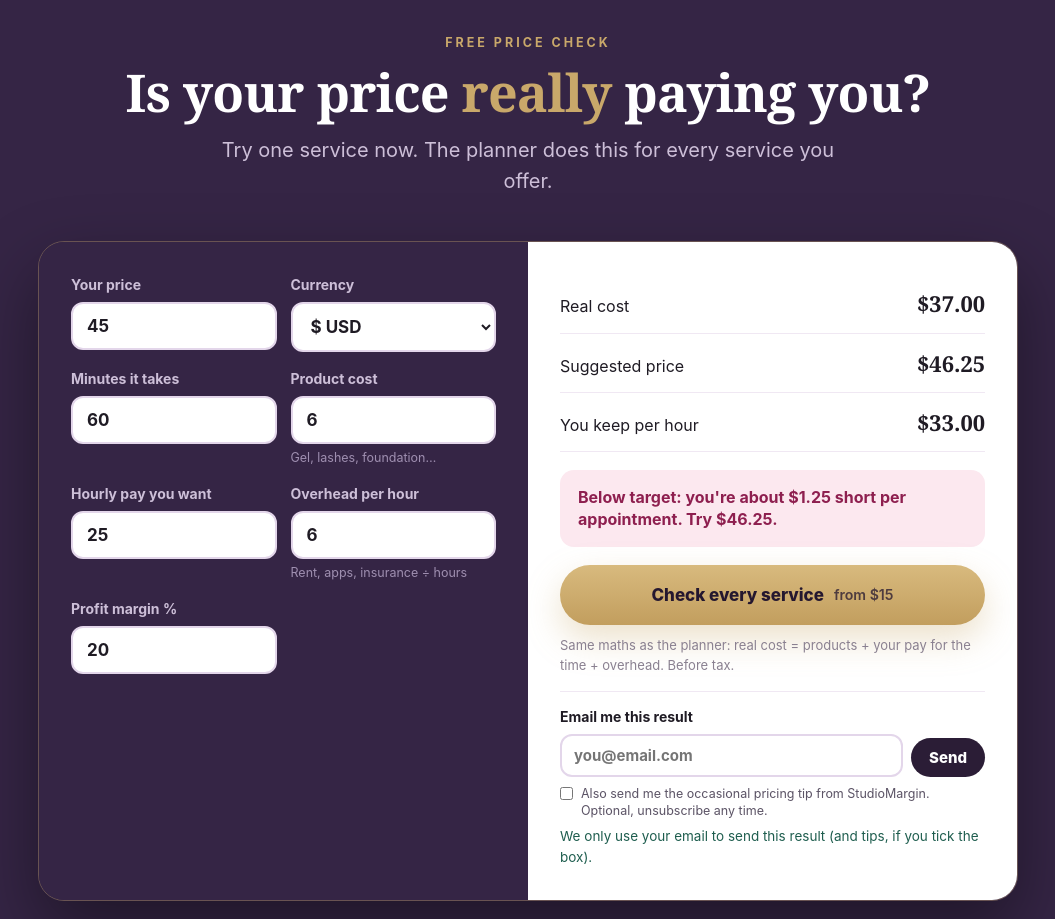
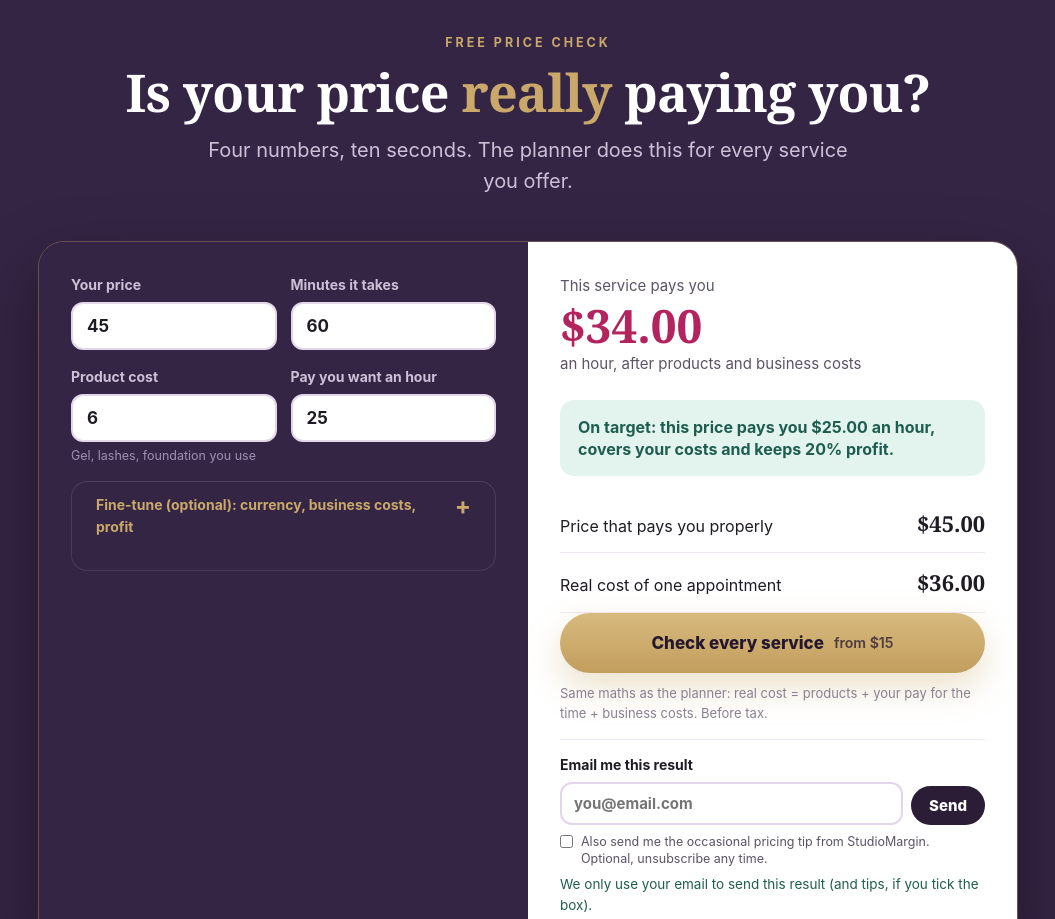
Before and after one commit to studiomargin/studiomargin.github.io, a plain HTML site: page index.html in a window 1280 px wide. Shown: the part 1460-2379 px from the top of the page, without its empty margins (112-1167 px from the left). Drawn offline with Linux system fonts and the light colour scheme.

Commit message:
Add files via upload

```diff
--- a/index.html
+++ b/index.html
@@ -167,6 +167,11 @@ footer a{color:#fff}
 .res b{font-size:22px;font-family:Georgia,serif}
 .verdict{margin:18px 0;padding:16px 18px;border-radius:14px;font-weight:700;font-size:16px;line-height:1.4}
 .verdict.bad{background:#FCE8EF;color:#8E1F4F}.verdict.ok{background:#E3F4EE;color:#1F5E4F}
+.calc details.more{margin-top:4px;border-top:1px solid rgba(255,255,255,.12);padding-top:12px}
+.calc details.more summary{cursor:pointer;color:var(--gold);font-weight:700;font-size:14px;margin-bottom:12px;list-style:none}
+.calc details.more summary::-webkit-details-marker{display:none}
+.calc .big{display:flex;flex-direction:column;padding-bottom:6px}.calc .big span{color:var(--mute);font-size:15px}
+.calc .big b{font-family:Georgia,serif;font-size:46px;line-height:1.1;color:var(--rasp);margin:2px 0}
 .calc .out .btn{margin-top:auto}
 .fit{display:grid;grid-template-columns:1fr 1fr;gap:22px;margin-top:44px;max-width:980px;margin-left:auto;margin-right:auto}
 .fit .card ul{list-style:none;margin-top:12px}
@@ -269,7 +274,7 @@ html[data-v=A] .vH,html[data-v=H] .vA{display:none!important}
 </head>
 <body>
 
-<div class="bar">Launch prices: Starter <b>$15</b> · Complete <b>$29</b><span class="hm"> · Instant download</span></div>
+<div class="bar">Launch prices: Starter <b>$15</b> · Complete <b>$22</b> until 4 Dec (then $29)<span class="hm"> · Instant download</span></div>
 
 <nav><div class="wrap">
  <img src="wordmark_dark.png" alt="studiomargin" width="142" height="26">
@@ -295,7 +300,7 @@ html[data-v=A] .vH,html[data-v=H] .vA{display:none!important}
    <button class="btn btn-line" id="watch" type="button">Watch the 16-sec video</button>
   </div>
   <div class="chips vA">
-   <span class="chip"><b>5-minute</b> setup</span><span class="chip"><b>Excel</b> + <b>Google Sheets</b></span><span class="chip hm2"><b>One payment</b>, no subscription</span><span class="chip hm2"><b>Instant</b> download</span>
+   <span class="chip"><b>10-minute</b> setup</span><span class="chip"><b>Excel</b> + <b>Google Sheets</b></span><span class="chip hm2"><b>One payment</b>, no subscription</span><span class="chip hm2"><b>Instant</b> download</span>
   </div>
   <div class="cta vH">
    <a class="btn btn-gold" href="#calculator" data-ev="hero_free_check">Check one price free <small>30 sec</small></a>
@@ -303,7 +308,7 @@ html[data-v=A] .vH,html[data-v=H] .vA{display:none!important}
   </div>
   <p class="promiseline vH"><b>Can't get it working?</b> Email us. We'll fix it, or refund you in full.</p>
   <div class="chips vH">
-   <span class="chip"><b>Fix-it-or-refund</b> promise</span><span class="chip"><b>£ $ € EGP</b> + more</span><span class="chip hm2"><b>Excel</b> + <b>Google Sheets</b></span><span class="chip hm2"><b>5-minute</b> setup</span>
+   <span class="chip"><b>Fix-it-or-refund</b> promise</span><span class="chip"><b>£ $ € EGP</b> + more</span><span class="chip hm2"><b>Excel</b> + <b>Google Sheets</b></span><span class="chip hm2"><b>10-minute</b> setup</span>
   </div>
 
  </div>
@@ -324,27 +329,31 @@ html[data-v=A] .vH,html[data-v=H] .vA{display:none!important}
  <div class="center">
   <div class="kicker">Free price check</div>
   <h2 style="margin-top:12px">Is your price <span class="gold">really</span> paying you?</h2>
-  <p class="sub">Try one service now. The planner does this for every service you offer.</p>
+  <p class="sub">Four numbers, ten seconds. The planner does this for every service you offer.</p>
  </div>
  <div class="calc">
   <div class="in">
    <div class="row"><div><label for="cPrice">Your price</label><input id="cPrice" type="number" inputmode="decimal" min="0" value="45"></div>
-    <div><label for="cCur">Currency</label><select id="cCur"><option value="$">$ USD</option><option value="£">£ GBP</option><option value="€">€ EUR</option><option value="A$">A$ AUD</option><option value="C$">C$ CAD</option><option value="AED ">AED</option><option value="SAR ">SAR</option><option value="EGP ">EGP</option></select></div></div>
-   <div class="row"><div><label for="cMin">Minutes it takes</label><input id="cMin" type="number" inputmode="numeric" min="1" value="60"></div>
-    <div><label for="cProd">Product cost</label><input id="cProd" type="number" inputmode="decimal" min="0" value="6"><div class="hint">Gel, lashes, foundation…</div></div></div>
-   <div class="row"><div><label for="cPay">Hourly pay you want</label><input id="cPay" type="number" inputmode="decimal" min="0" value="25"></div>
-    <div><label for="cOver">Overhead per hour</label><input id="cOver" type="number" inputmode="decimal" min="0" value="6"><div class="hint">Rent, apps, insurance ÷ hours</div></div></div>
-   <div class="row" style="margin-bottom:0"><div><label for="cMar">Profit margin %</label><input id="cMar" type="number" inputmode="decimal" min="0" max="90" value="20"></div><div></div></div>
+    <div><label for="cMin">Minutes it takes</label><input id="cMin" type="number" inputmode="numeric" min="1" value="60"></div></div>
+   <div class="row"><div><label for="cProd">Product cost</label><input id="cProd" type="number" inputmode="decimal" min="0" value="6"><div class="hint">Gel, lashes, foundation you use</div></div>
+    <div><label for="cPay">Pay you want an hour</label><input id="cPay" type="number" inputmode="decimal" min="0" value="25"></div></div>
+   <details class="more"><summary>Fine-tune (optional): currency, business costs, profit</summary>
+    <div class="row"><div><label for="cCur">Currency</label><select id="cCur"><option value="$">$ USD</option><option value="£">£ GBP</option><option value="€">€ EUR</option><option value="A$">A$ AUD</option><option value="C$">C$ CAD</option><option value="AED ">AED</option><option value="SAR ">SAR</option><option value="EGP ">EGP</option></select></div>
+     <div><label for="cMar">Profit on top %</label><input id="cMar" type="number" inputmode="decimal" min="0" max="90" value="20"></div></div>
+    <div class="row" style="margin-bottom:0"><div><label for="cCosts">Business costs a month</label><input id="cCosts" type="number" inputmode="decimal" min="0" value="600"><div class="hint">Rent, apps, insurance</div></div>
+     <div><label for="cHours">Hours you work a month</label><input id="cHours" type="number" inputmode="numeric" min="1" value="120"></div></div>
+    <input id="cOver" type="hidden" value="5">
+   </details>
   </div>
   <div class="out">
-   <div class="res"><span>Real cost</span><b id="oCost">–</b></div>
-   <div class="res"><span>Suggested price</span><b id="oSug">–</b></div>
-   <div class="res"><span>You keep per hour</span><b id="oKeep">–</b></div>
+   <div class="big"><span>This service pays you</span><b id="oKeep">–</b><span id="oKeepSub">an hour, after products and business costs</span></div>
    <div class="verdict" id="oVer">–</div>
+   <div class="res"><span>Price that pays you properly</span><b id="oSug">–</b></div>
+   <div class="res"><span>Real cost of one appointment</span><b id="oCost">–</b></div>
    <p class="bridge vH">That's one service. The planner checks your whole menu every month and flags every price that's too low.</p>
    <a class="btn btn-gold vA" href="#pricing" data-ev="calc_buy">Check every service <small>from $15</small></a>
    <a class="btn btn-gold vH" href="#pricing" data-ev="calc_buy">Fix every price <small>from $15</small></a>
-   <div class="cap" style="color:#8a8090">Same maths as the planner: real cost = products + your pay for the time + overhead. Before tax.</div>
+   <div class="cap" style="color:#8a8090">Same maths as the planner: real cost = products + your pay for the time + business costs. Before tax.</div>
    <form class="mailres" id="mailres" novalidate>
     <label for="mrEmail">Email me this result</label>
     <div class="mrrow"><input id="mrEmail" type="email" placeholder="you@email.com" autocomplete="email"><button class="btn btn-dark" type="submit" id="mrBtn">Send</button></div>
@@ -386,7 +395,8 @@ html[data-v=A] .vH,html[data-v=H] .vA{display:none!important}
   <div class="plan best">
    <span class="tag">BEST VALUE</span>
    <h3>Complete</h3>
-   <div class="price">$29 <span>one-time</span></div>
+   <div class="price">$22 <span>launch price</span></div>
+   <div class="note" style="margin:-2px 0 6px;font-weight:700;opacity:.9">Until 4 Dec 2026, then $29 · one payment</div>
    <div class="note">All 11 pages + example file</div>
    <ul>
     <li><b>Everything in Starter</b></li>
@@ -397,7 +407,7 @@ html[data-v=A] .vH,html[data-v=H] .vA{display:none!important}
     <li>Phone inbox for booking requests</li>
     <li>Example file + 16-page guide</li>
    </ul>
-   <a class="btn btn-gold" href="https://studiomargin.gumroad.com/l/nail-tech-hub?wanted=true">Get Complete, $29</a>
+   <a class="btn btn-gold" href="https://studiomargin.gumroad.com/l/nail-tech-hub/LAUNCH22?wanted=true">Get Complete, $22</a>
   </div>
  </div>
  <div class="trust" aria-label="Safe checkout">
@@ -420,7 +430,7 @@ html[data-v=A] .vH,html[data-v=H] .vA{display:none!important}
   <h2 style="margin-top:12px">Starter vs Complete</h2>
  </div>
  <div class="cmpwrap"><table class="cmp">
-  <thead><tr><th></th><th>Starter<br><span style="font-family:Arial;font-size:15px;color:var(--mute)">$15</span></th><th class="c">Complete<br><span style="font-family:Arial;font-size:15px;color:#fff">$29</span></th></tr></thead>
+  <thead><tr><th></th><th>Starter<br><span style="font-family:Arial;font-size:15px;color:var(--mute)">$15</span></th><th class="c">Complete<br><span style="font-family:Arial;font-size:15px;color:#fff">$22 until 4 Dec</span></th></tr></thead>
   <tbody>
    <tr class="grp"><td colspan="3">Price &amp; plan</td></tr>
    <tr><td>Service menu with real cost &amp; suggested price</td><td class="y">✓</td><td class="c y">✓</td></tr>
@@ -444,7 +454,7 @@ html[data-v=A] .vH,html[data-v=H] .vA{display:none!important}
    <tr><td>Filled-in example file to explore</td><td class="n">—</td><td class="c y">✓</td></tr>
    <tr><td>Free updates for every 2.x version</td><td class="y">✓</td><td class="c y">✓</td></tr>
   </tbody>
-  <tfoot><tr><td></td><td><a class="btn btn-dark" href="https://studiomargin.gumroad.com/l/nail-tech-starter?wanted=true">Get Starter</a></td><td class="c"><a class="btn btn-gold" href="https://studiomargin.gumroad.com/l/nail-tech-hub?wanted=true">Get Complete</a></td></tr></tfoot>
+  <tfoot><tr><td></td><td><a class="btn btn-dark" href="https://studiomargin.gumroad.com/l/nail-tech-starter?wanted=true">Get Starter</a></td><td class="c"><a class="btn btn-gold" href="https://studiomargin.gumroad.com/l/nail-tech-hub/LAUNCH22?wanted=true">Get Complete</a></td></tr></tfoot>
  </table></div>
 </div></section>
 
@@ -565,7 +575,7 @@ html[data-v=A] .vH,html[data-v=H] .vA{display:none!important}
 <section><div class="wrap">
  <div class="center">
   <div class="kicker">After you buy</div>
-  <h2 style="margin-top:12px">Set up in 5 minutes.</h2>
+  <h2 style="margin-top:12px">Set up in about 10 minutes.</h2>
  </div>
  <div class="steps">
   <div class="card"><div class="num">01</div><h3 style="margin-top:10px">Download instantly</h3><p>Your files arrive by email straight after checkout, and in your Gumroad library.</p></div>
@@ -595,7 +605,7 @@ html[data-v=A] .vH,html[data-v=H] .vA{display:none!important}
 <section class="final"><div class="wrap">
  <div class="kicker">StudioMargin</div>
  <h2 style="margin-top:12px">Be fully booked, <span class="gold">and profitable.</span></h2>
- <p class="sub" style="margin:16px auto 30px;max-width:560px">Five minutes to set up. Every week after, you know exactly where your money goes.</p>
+ <p class="sub" style="margin:16px auto 30px;max-width:560px">About ten minutes to set up. Every week after, you know exactly where your money goes.</p>
  <a class="btn btn-gold" href="#pricing">Get the planner <small>from $15</small></a>
 </div></section>
 
@@ -648,14 +658,15 @@ html[data-v=A] .vH,html[data-v=H] .vA{display:none!important}
 
  (function(){var $=function(i){return document.getElementById(i)};
   function f(n,c){return c+(Math.round(n*100)/100).toFixed(2)}
-  function calc(){var P=+$('cPrice').value||0,M=+$('cMin').value||0,PR=+$('cProd').value||0,H=+$('cPay').value||0,O=+$('cOver').value||0,G=Math.min(+$('cMar').value||0,90)/100,c=$('cCur').value;
+  function calc(){var P=+$('cPrice').value||0,M=+$('cMin').value||0,PR=+$('cProd').value||0,H=+$('cPay').value||0,MC=+$('cCosts').value||0,HR=+$('cHours').value||0,G=Math.min(Math.max(+$('cMar').value||0,0),90)/100,c=$('cCur').value;
+   var O=HR>0?MC/HR:0;$('cOver').value=(Math.round(O*100)/100).toFixed(2);
    var h=M/60,cost=PR+H*h+O*h,sug=cost/(1-G),keep=h>0?(P-PR-O*h)/h:0;
    $('oCost').textContent=f(cost,c);$('oSug').textContent=f(sug,c);$('oKeep').textContent=f(keep,c);
    var v=$('oVer');
    if(!M){v.className='verdict';v.textContent='Add the minutes to see your result.';return}
-   if(P+0.005<sug){v.className='verdict bad';v.textContent='Below target: you\'re about '+f(sug-P,c)+' short per appointment. Try '+f(sug,c)+'.'}
-   else{v.className='verdict ok';v.textContent='On target: this price covers your pay, overhead and margin.'}}
-  ['cPrice','cMin','cProd','cPay','cOver','cMar','cCur'].forEach(function(i){$(i).addEventListener('input',calc)});calc();
+   if(P+0.005<sug){v.className='verdict bad';v.textContent='Below target: charge '+f(sug,c)+' (about '+f(sug-P,c)+' more) to pay yourself '+f(H,c)+' an hour, cover your costs and keep '+Math.round(G*100)+'% profit.'}
+   else{v.className='verdict ok';v.textContent='On target: this price pays you '+f(H,c)+' an hour, covers your costs and keeps '+Math.round(G*100)+'% profit.'}}
+  ['cPrice','cMin','cProd','cPay','cCosts','cHours','cMar','cCur'].forEach(function(i){$(i).addEventListener('input',calc)});calc();
  })();
  // muted preview skips the slow opening; tap for sound restarts from the start
  v.loop=false;
```
